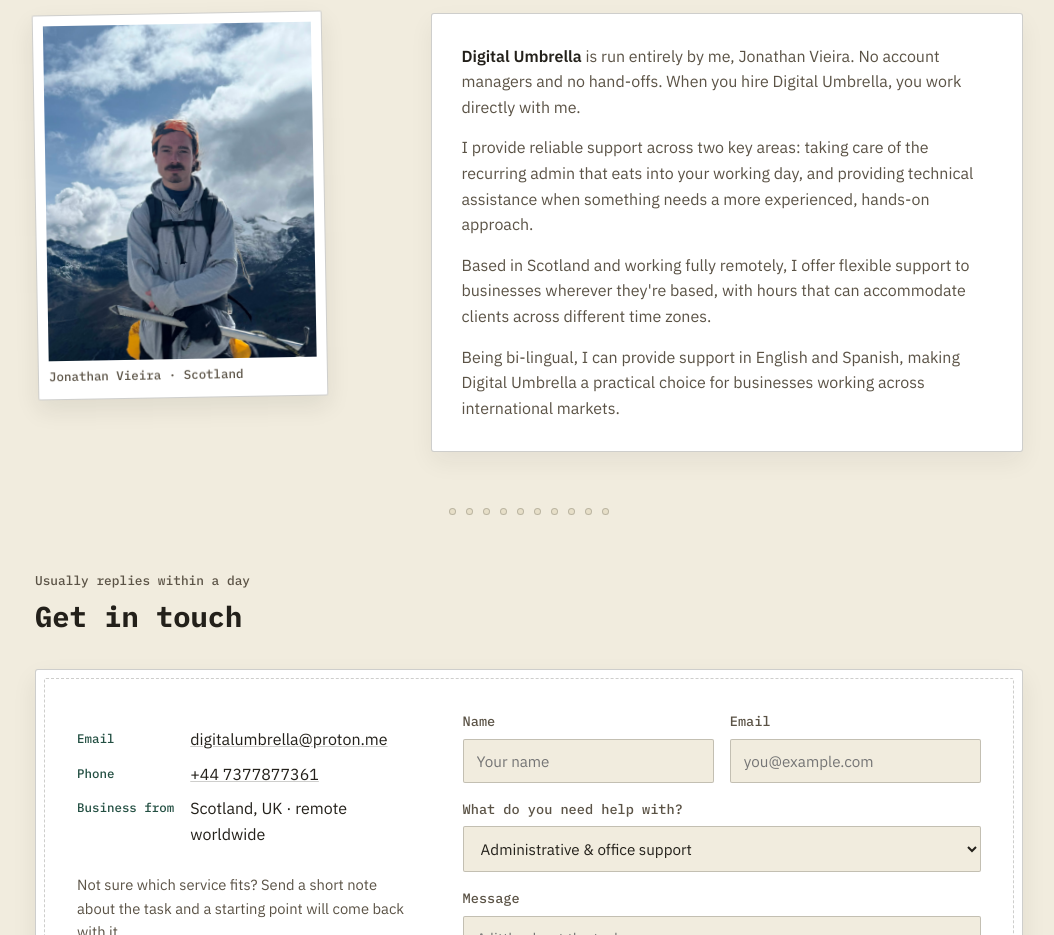
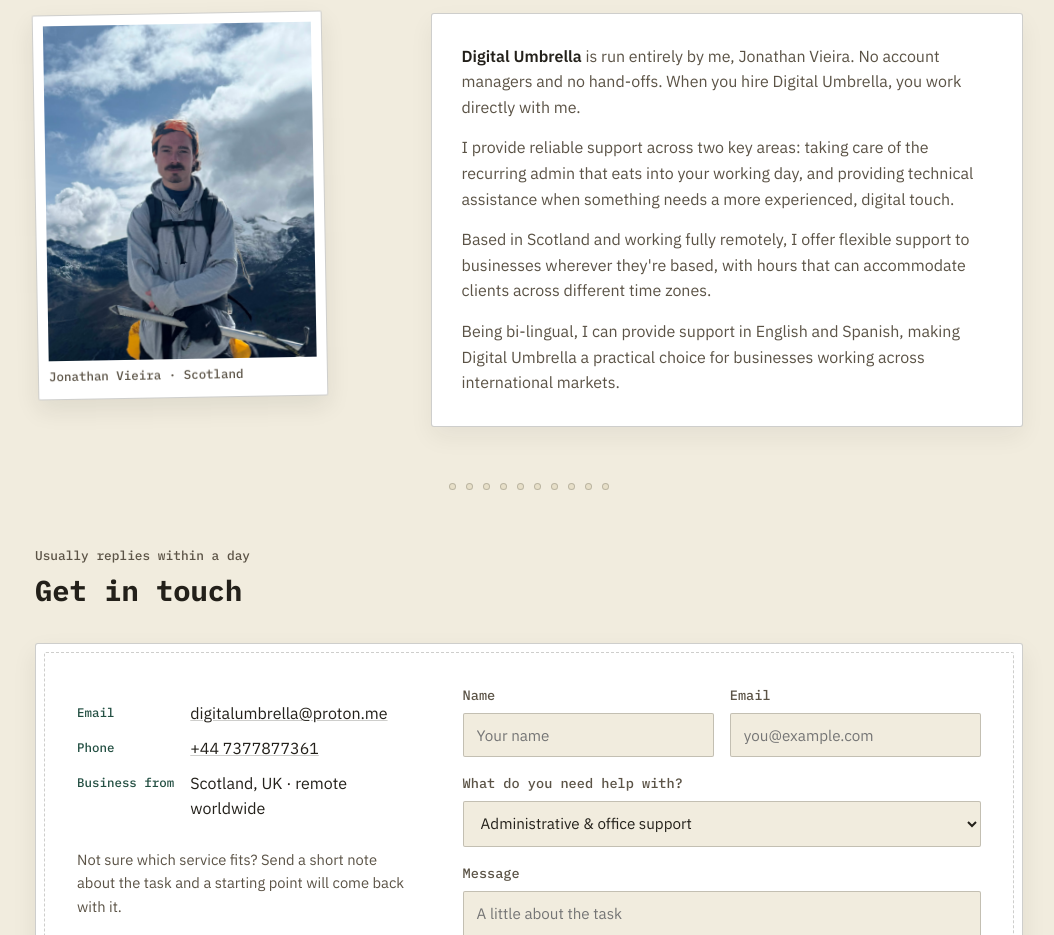
Before and after one commit to d-umbrella/website-vta2, a plain HTML site: page index.html in a window 1280 px wide. Shown: the part 1380-2315 px from the top of the page, without its empty margins (111-1165 px from the left). Drawn offline with Linux system fonts and the light colour scheme.

Commit message:
Update index.html

```diff
--- a/index.html
+++ b/index.html
@@ -458,7 +458,7 @@
       </div>
       <div class="about-copy">
         <p><strong>Digital Umbrella</strong> is run entirely by me, Jonathan Vieira. No account managers and no hand-offs. When you hire Digital Umbrella, you work directly with me.</p>
-        <p>I provide reliable support across two key areas: taking care of the recurring admin that eats into your working day, and providing technical assistance when something needs a more experienced, hands-on approach.</p>
+        <p>I provide reliable support across two key areas: taking care of the recurring admin that eats into your working day, and providing technical assistance when something needs a more experienced, digital touch.</p>
         <p>Based in Scotland and working fully remotely, I offer flexible support to businesses wherever they're based, with hours that can accommodate clients across different time zones.</p>
         <p>Being bi-lingual, I can provide support in English and Spanish, making Digital Umbrella a practical choice for businesses working across international markets.</p>
       </div>
```
